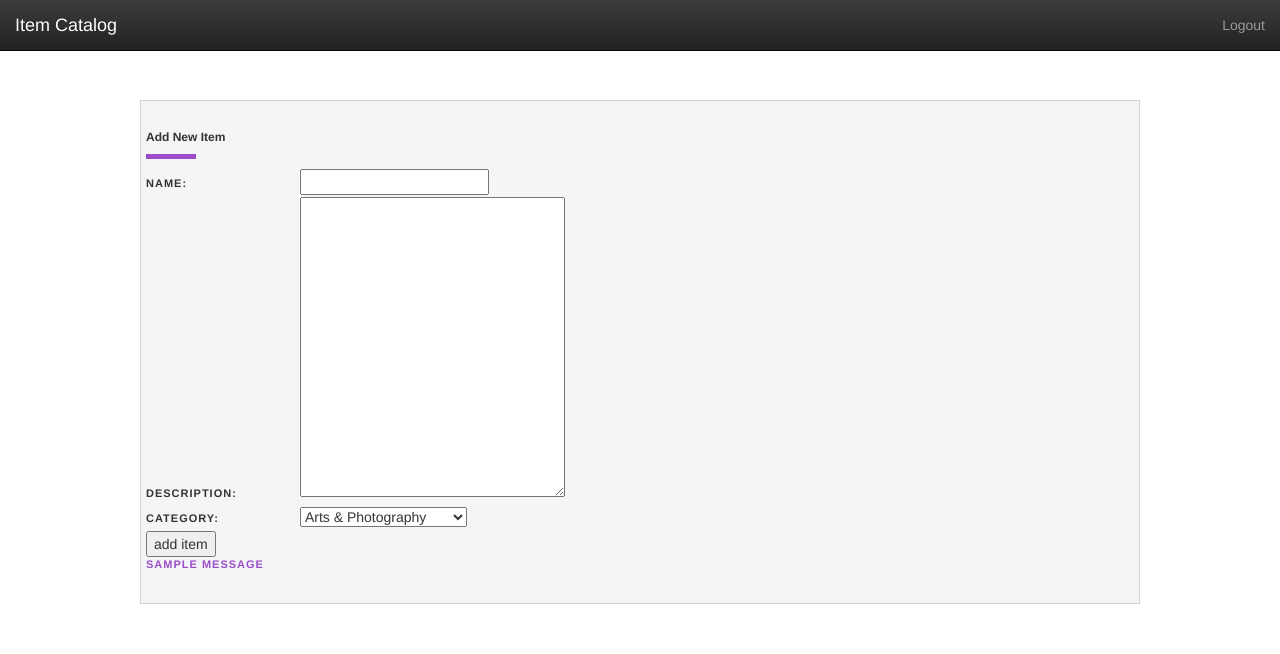
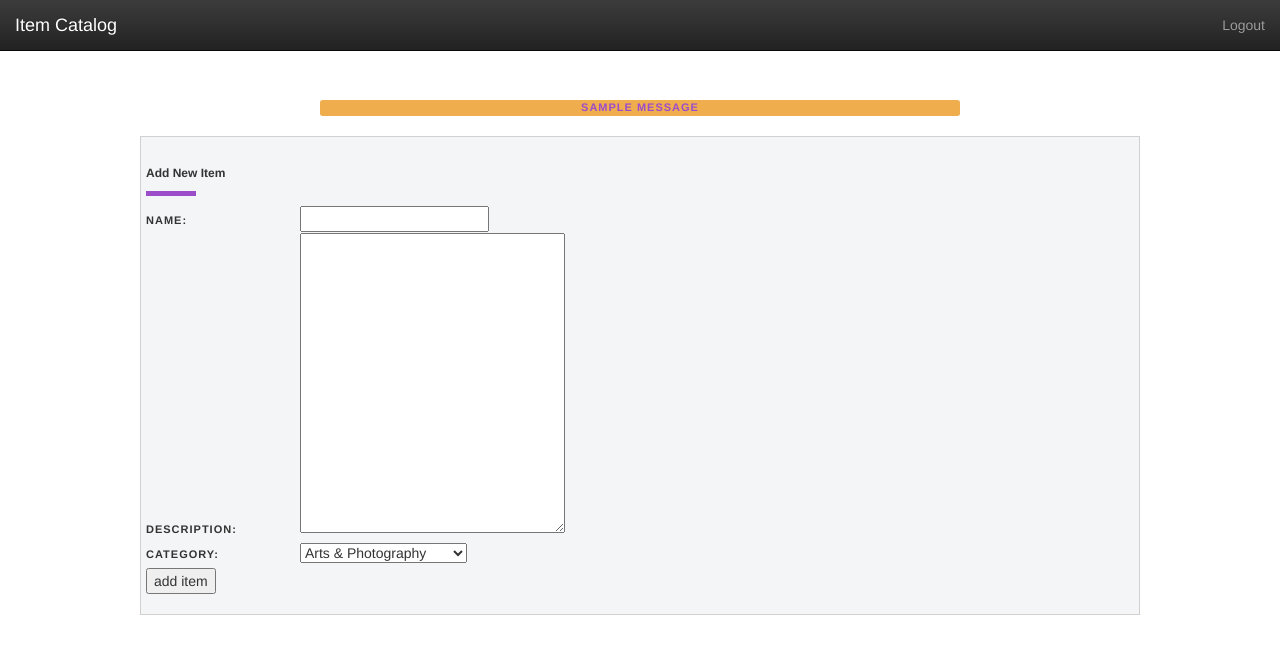
Before and after one commit to SudhanshuTiwari/Item-Catalog-App, a Flask app: page /catalog/add in a window 1280 px wide. Shown: the top 654 px of the page. Run offline with Flask 2, Linux system fonts and the light colour scheme; a user stored in the database is signed in; one stand-in notice (Sample message) is shown; parts of the project's set-up code (start-up, migrations or seed data) failed here and were passed over; some libraries are stand-ins or nearby versions.

Commit message:
added warning for incomplete form data

```diff
--- a/static/style.css
+++ b/static/style.css
@@ -5,6 +5,8 @@ ul {
 }
 
 .flash__message {
+	max-width: 50%;
+	margin-left: 25%;
 	display: block;
 	font-size: 1.1rem;
 	font-weight: 700;
--- a/templates/addCategoryItem.html
+++ b/templates/addCategoryItem.html
@@ -32,13 +32,6 @@
 				</fieldset>
 				<input type="submit" value="add item">
 
-				{% with messages = get_flashed_messages() %}
-					{% if messages %}
-						{% for message in messages %}
-							 <p class="flash__message">{{ message }}</p>
-						{% endfor %}
-					{% endif %}
-				{% endwith %}
 			</form>
 		</div>
 	</div>
--- a/templates/categories.html
+++ b/templates/categories.html
@@ -45,9 +45,6 @@
 		 {% endif %}
 	 </button>
 
-		<!-- {% if 'username' in session %}
-			<a href="{{url_for('addCategoryItem')}}" class="button u list__add">Add Item</a>
-		{% endif %} -->
 	</div>
 </div>
 
--- a/templates/index.html
+++ b/templates/index.html
@@ -53,7 +53,16 @@
 
 	<div class="wrapper">
 		<div class="content">
+			{% with messages = get_flashed_messages() %}
+				{% if messages %}
+					{% for message in messages %}
+						 <p class="flash__message label label-warning">{{ message }}</p>
+					{% endfor %}
+				{% endif %}
+			{% endwith %}
 			<div class="container">
+
+
 				{% block content %}
 				{% endblock %}
 			</div>
```
